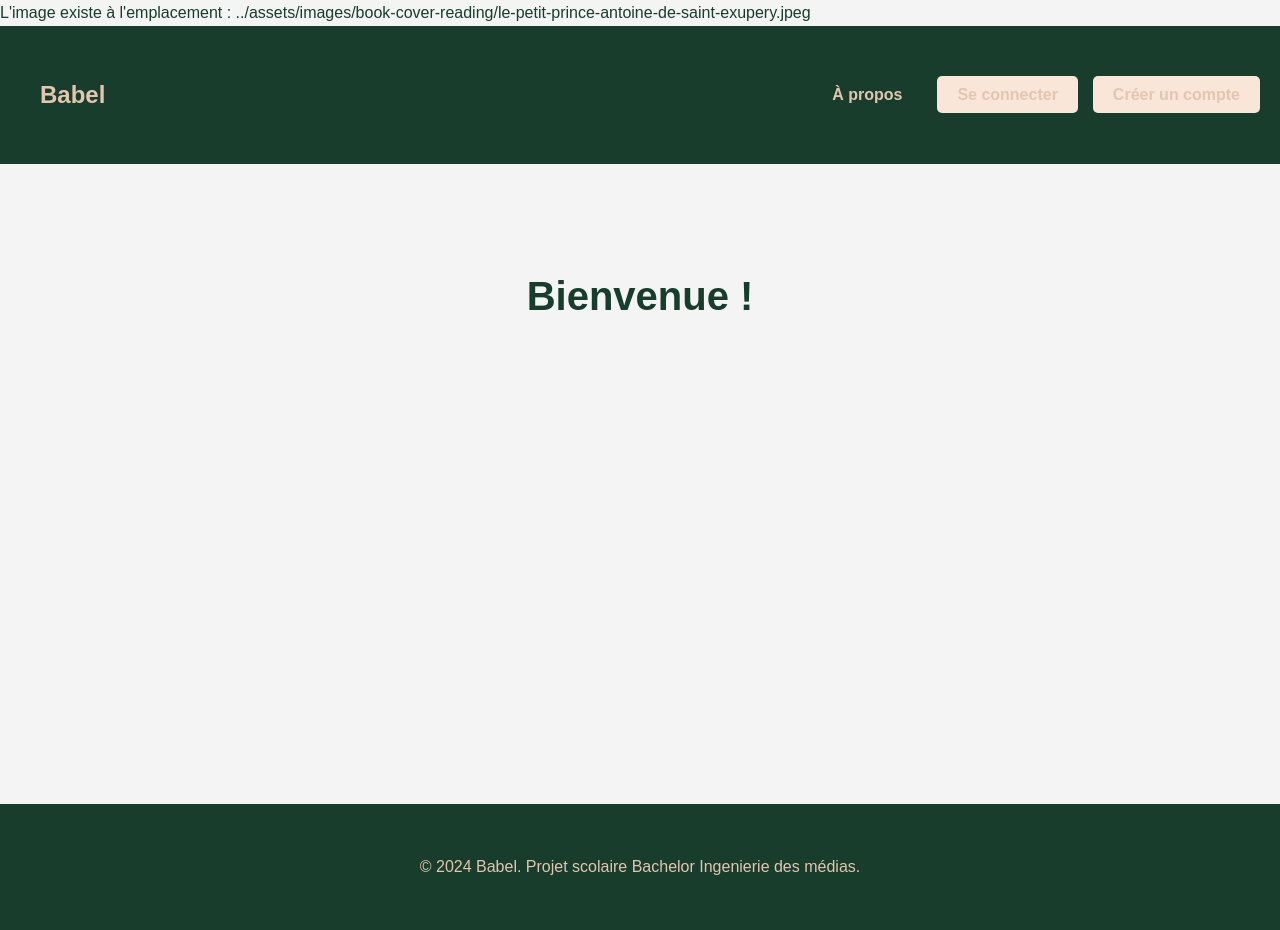
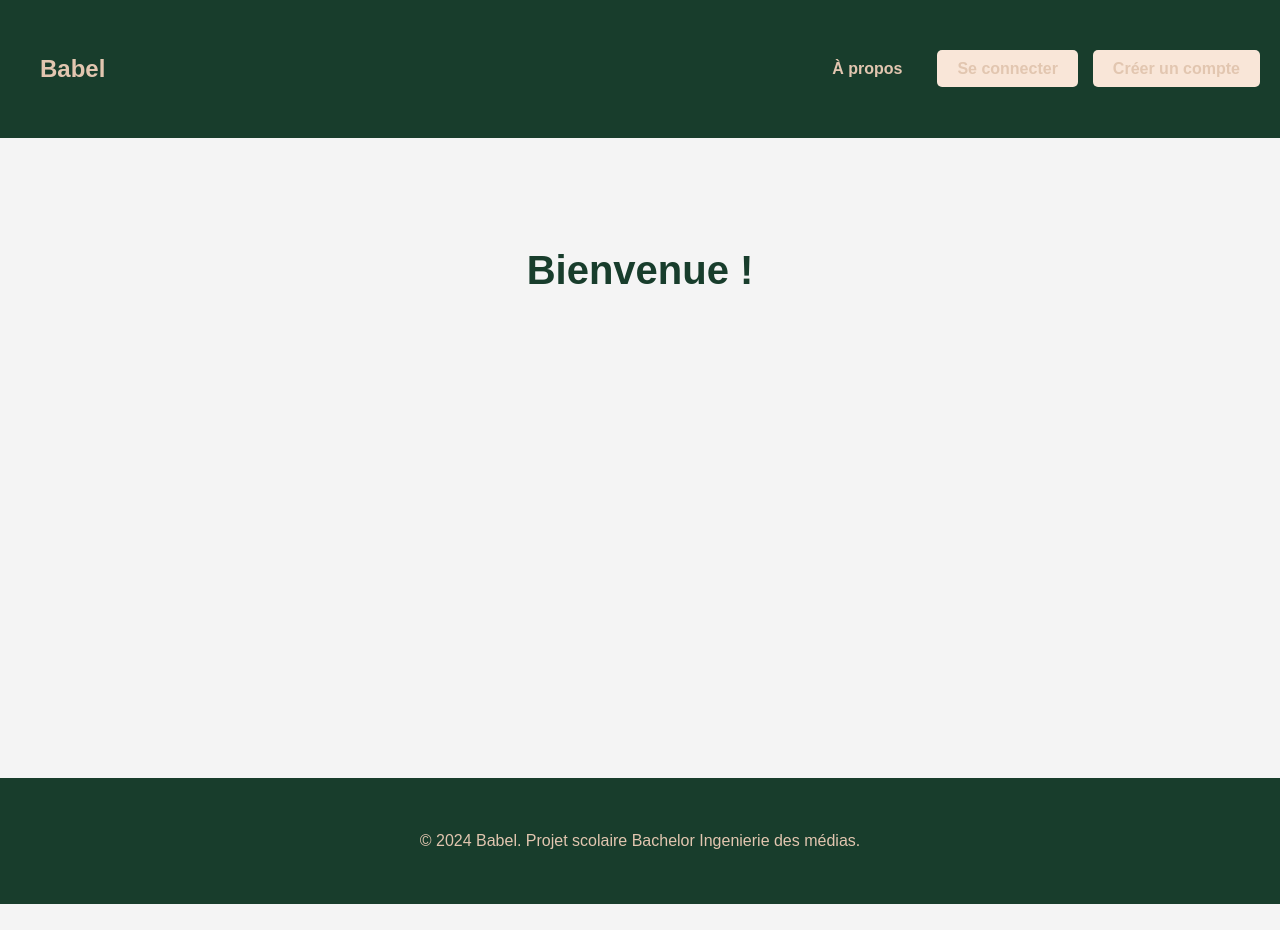
Before and after one commit to ctkix98/phpProjet, a PHP site: page /phpProjet/pages/index.php in a window 1280 px wide. After the commit the page ends 904 px from the top, so only its background shows below. Run offline with PHP 8.4, Linux system fonts and the light colour scheme.

Commit message:
modification push

```diff
--- a/pages/index.php
+++ b/pages/index.php
@@ -12,12 +12,6 @@ $livres = [
     ["titre" => "Les Aérostats", "image" => "../assets/images/book-cover-most-read/Les Aérostats-Amélie Nothomb.jpeg"],
     ["titre" => "un animal sauvage", "image" => "../assets/images/book-cover-most-read/un animal sauvage - joel dicker.jpeg"],
 ];
-$filePath = "../assets/images/book-cover-reading/le-petit-prince-antoine-de-saint-exupery.jpeg";
-if (file_exists($filePath)) {
-    echo "L'image existe à l'emplacement : $filePath";
-} else {
-    echo "Image introuvable à l'emplacement : $filePath";
-}
 
 ?>
 <!DOCTYPE html>
```
